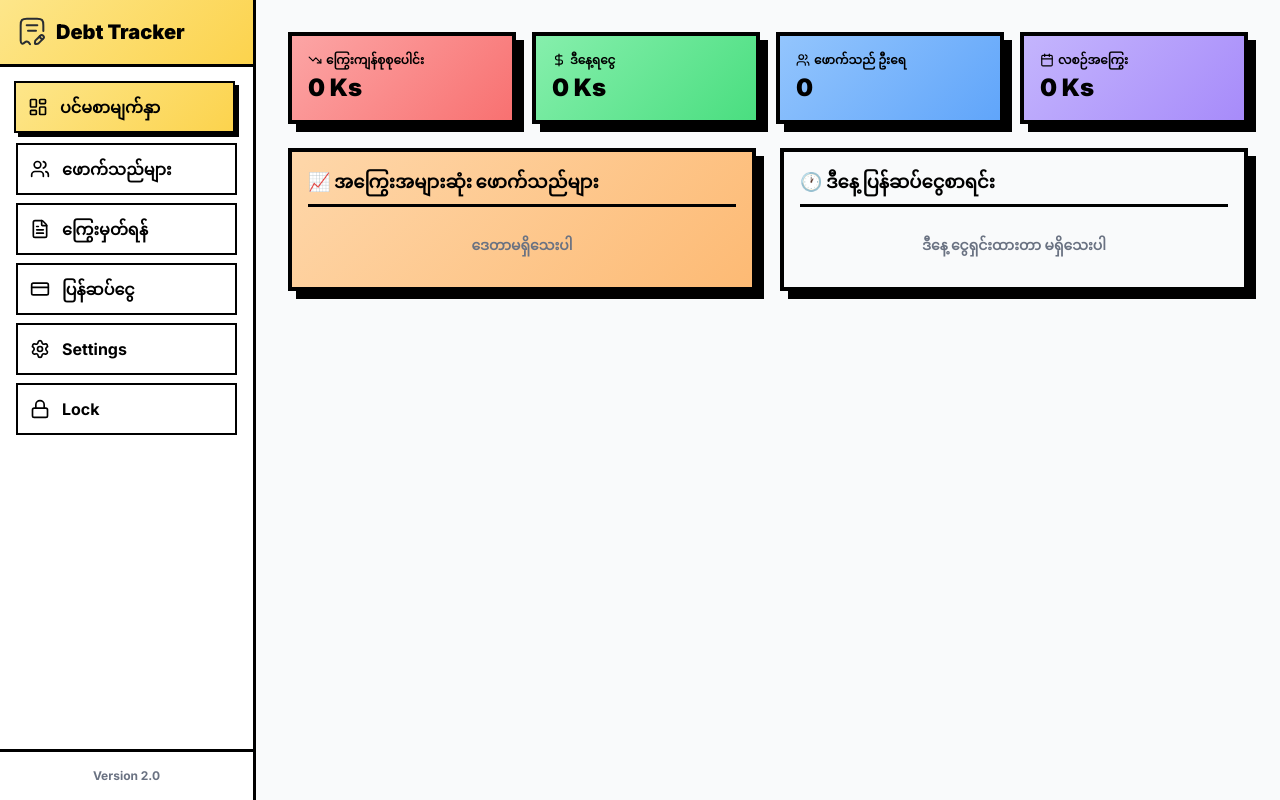
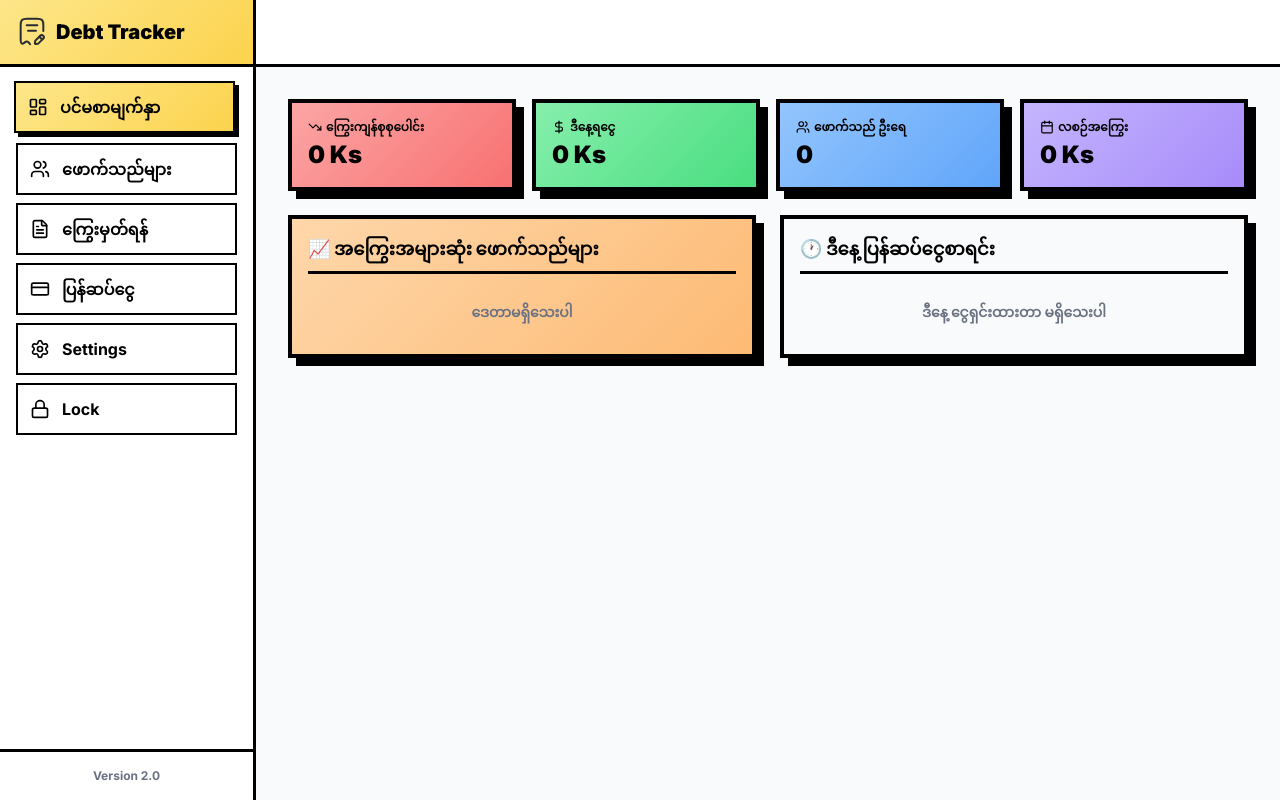
Before and after one commit to RyanWez/debt-tracker-vite, a React (Vite) app: page / in a window 1280 px wide. Built offline with nearby package versions, Linux system fonts and the light colour scheme.

Commit message:
fix header spacer

```diff
--- a/src/components/Layout.jsx
+++ b/src/components/Layout.jsx
@@ -8,6 +8,11 @@ export default function Layout() {
         <div className="flex min-h-screen bg-gray-50 font-sans">
             <Sidebar />
             <div className="flex-1 flex flex-col min-w-0 pb-16 md:pb-0">
+                {/* Desktop Header Spacer to align with Sidebar */}
+                <div className="hidden md:block p-4 border-b-3 border-black bg-white sticky top-0 z-10">
+                    <div className="h-8"></div> {/* Matches logo height */}
+                </div>
+
                 <Header />
                 <main className="flex-1 p-4 md:p-8 max-w-7xl mx-auto w-full">
                     <Outlet />
```
